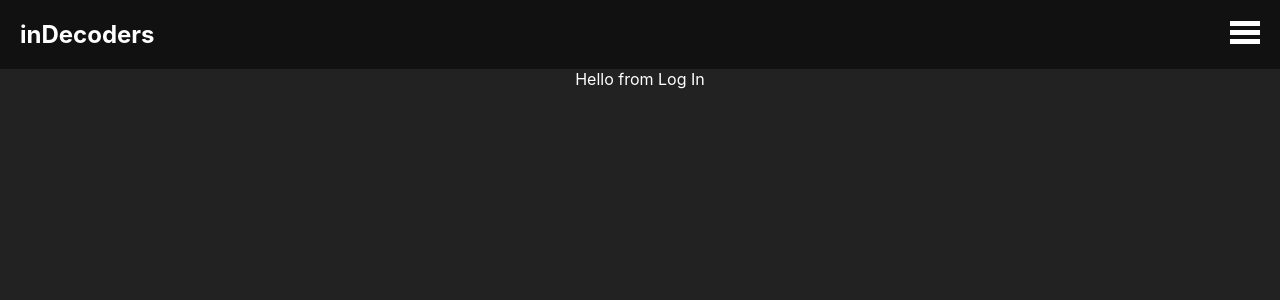
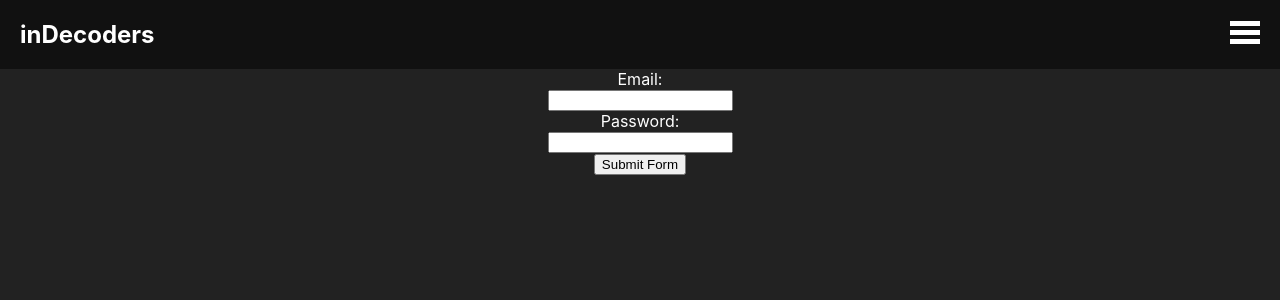
Before and after one commit to kshieldsDTS/inDecoders-front, a React (Create React App) app: page /login in a window 1280 px wide. Shown: the top 300 px of the page. Built offline with nearby package versions, Linux system fonts and the light colour scheme.

Commit message:
scaffold form elements for login

```diff
--- a/src/Components/Login.js
+++ b/src/Components/Login.js
@@ -1,9 +1,26 @@
 import React from 'react';
+import { useState } from 'react';
+import axios from 'axios';
 
 function Login(props) {
+    const [information, setInformation] = useState({})
+    function handleChange(ev){
+        setInformation({...information, [ev.target.id]: ev.target.value })
+    }
+    function submitForm(ev) {
+        ev.preventDefault()
+
+    }
     return (
         <div>
-            Hello from Log In
+            <form>
+                <legend>Email:</legend>
+                <input type='text' id='email' onChange={handleChange} required></input>
+                <legend>Password:</legend>
+                <input type='text' id='password' onChange={handleChange} required></input>
+                <br/>
+                <button onClick={submitForm}>Submit Form</button>
+            </form>
         </div>
     );
 }
```
Also changed, not shown: src/Components/CreateProject.js (added, +11 -0 lines), src/Components/CreateSeeker.js (added, +11 -0 lines).
